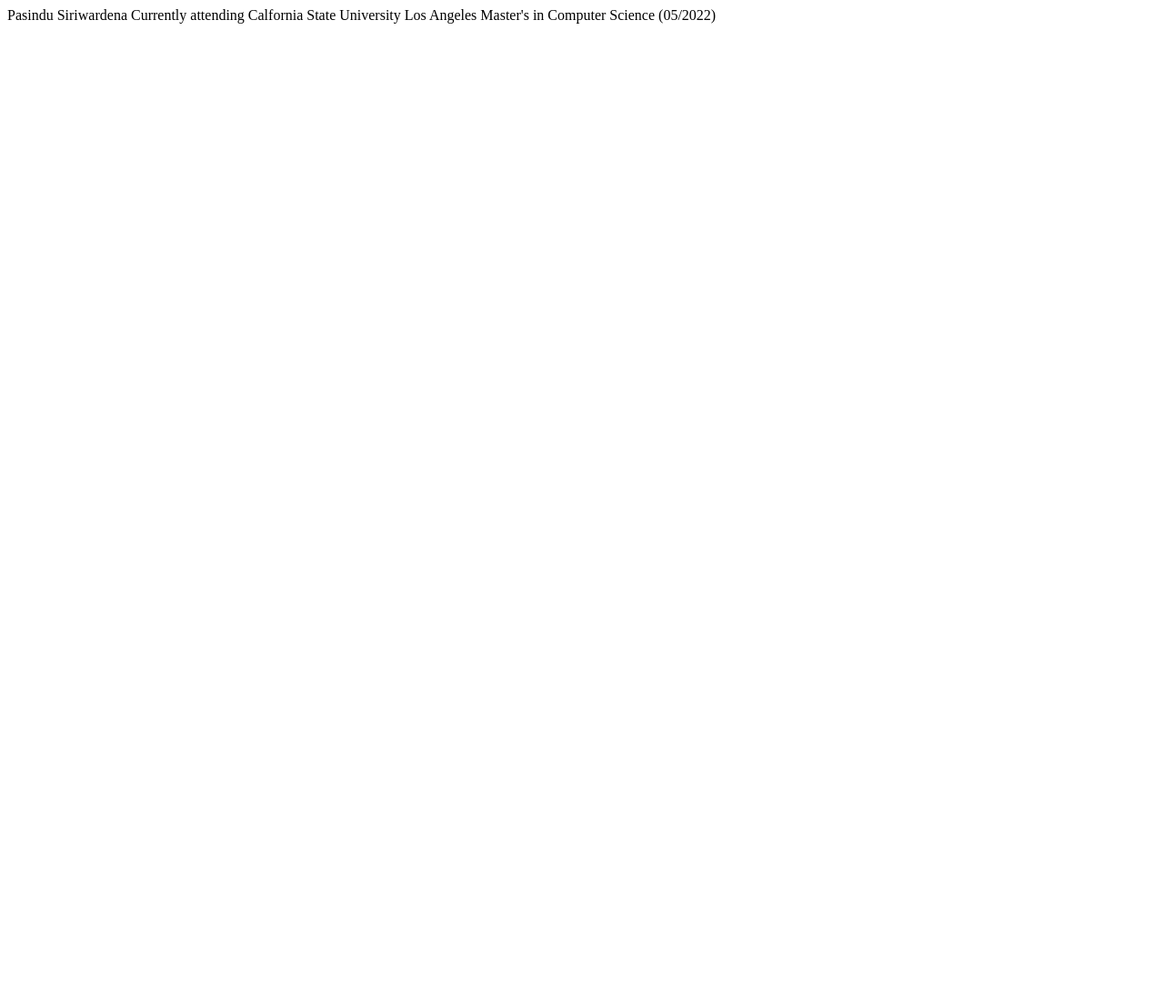
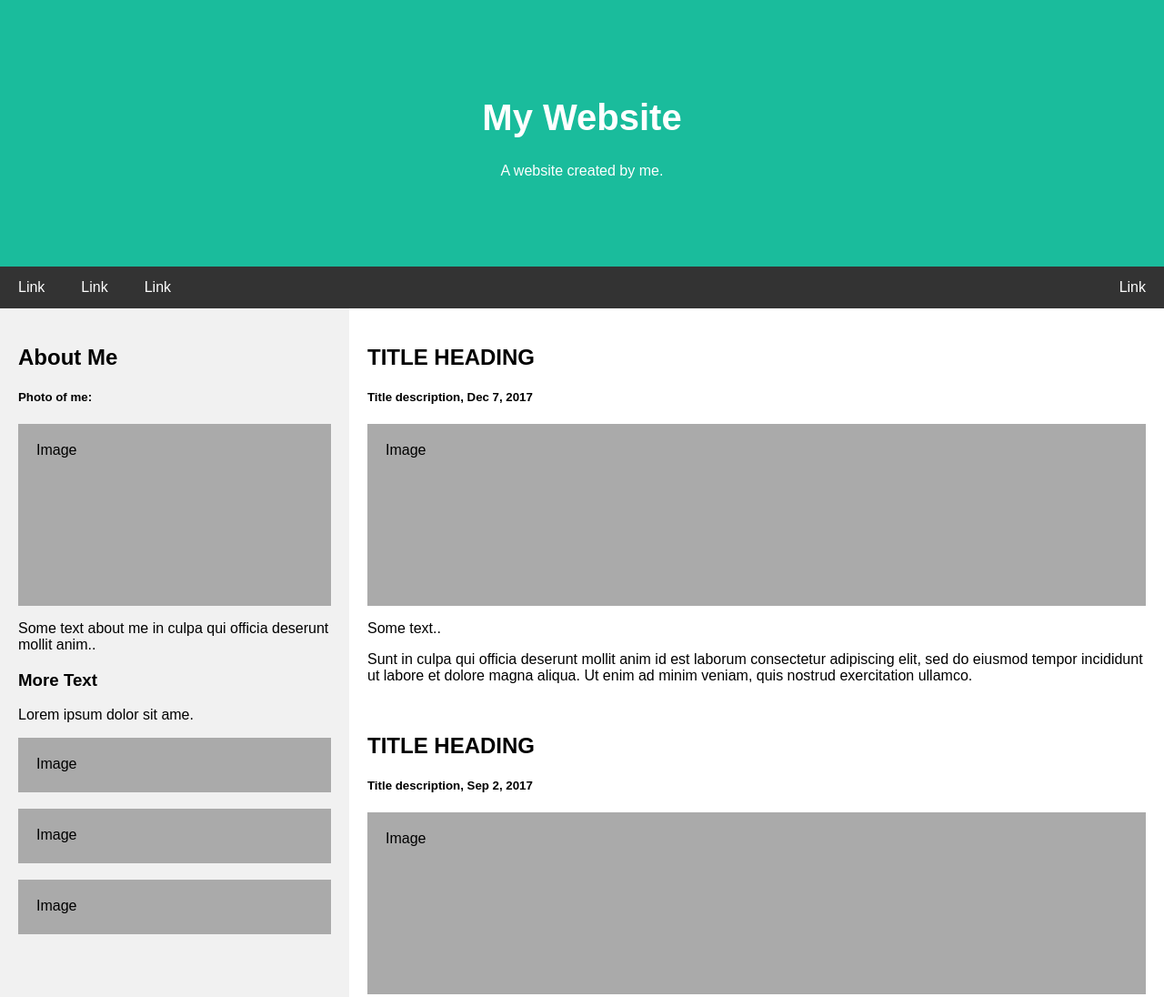
Before and after one commit to pasindu2siri/pasindu2siri.github.io, a plain HTML site: page index.html in a window 1280 px wide. Shown: the top 1096 px of the page at 91% size. Before the commit the page ends 800 px from the top, so only its background shows below. Drawn offline with Linux system fonts and the light colour scheme.

Commit message:
Restarting Project

```diff
--- a/index.html
+++ b/index.html
@@ -1,3 +1,172 @@
+<meta http-equiv='cache-control' content='no-cache'>
+<meta http-equiv='expires' content='0'>
+<meta http-equiv='pragma' content='no-cache'>
+
+
+<!DOCTYPE html>
+<html lang="en">
+<head>
+<title>Page Title</title>
+<meta charset="UTF-8">
+<meta name="viewport" content="width=device-width, initial-scale=1">
+<style>
+* {
+  box-sizing: border-box;
+}
+
+/* Style the body */
+body {
+  font-family: Arial, Helvetica, sans-serif;
+  margin: 0;
+}
+
+/* Header/logo Title */
+.header {
+  padding: 80px;
+  text-align: center;
+  background: #1abc9c;
+  color: white;
+}
+
+/* Increase the font size of the heading */
+.header h1 {
+  font-size: 40px;
+}
+
+/* Style the top navigation bar */
+.navbar {
+  overflow: hidden;
+  background-color: #333;
+}
+
+/* Style the navigation bar links */
+.navbar a {
+  float: left;
+  display: block;
+  color: white;
+  text-align: center;
+  padding: 14px 20px;
+  text-decoration: none;
+}
+
+/* Right-aligned link */
+.navbar a.right {
+  float: right;
+}
+
+/* Change color on hover */
+.navbar a:hover {
+  background-color: #ddd;
+  color: black;
+}
+
+/* Column container */
+.row {
+  display: -ms-flexbox; /* IE10 */
+  display: flex;
+  -ms-flex-wrap: wrap; /* IE10 */
+  flex-wrap: wrap;
+}
+
+/* Create two unequal columns that sits next to each other */
+/* Sidebar/left column */
+.side {
+  -ms-flex: 30%; /* IE10 */
+  flex: 30%;
+  background-color: #f1f1f1;
+  padding: 20px;
+}
+
+/* Main column */
+.main {
+  -ms-flex: 70%; /* IE10 */
+  flex: 70%;
+  background-color: white;
+  padding: 20px;
+}
+
+/* Fake image, just for this example */
+.fakeimg {
+  background-color: #aaa;
+  width: 100%;
+  padding: 20px;
+}
+
+/* Footer */
+.footer {
+  padding: 20px;
+  text-align: center;
+  background: #ddd;
+}
+
+/* Responsive layout - when the screen is less than 700px wide, make the two columns stack on top of each other instead of next to each other */
+@media screen and (max-width: 700px) {
+  .row {
+    flex-direction: column;
+  }
+}
+
+/* Responsive layout - when the screen is less than 400px wide, make the navigation links stack on top of each other instead of next to each other */
+@media screen and (max-width: 400px) {
+  .navbar a {
+    float: none;
+    width: 100%;
+  }
+}
+</style>
+</head>
+<body>
+
+<div class="header">
+  <h1>My Website</h1>
+  <p>A website created by me.</p>
+</div>
+
+<div class="navbar">
+  <a href="#">Link</a>
+  <a href="#">Link</a>
+  <a href="#">Link</a>
+  <a href="#" class="right">Link</a>
+</div>
+
+<div class="row">
+  <div class="side">
+    <h2>About Me</h2>
+    <h5>Photo of me:</h5>
+    <div class="fakeimg" style="height:200px;">Image</div>
+    <p>Some text about me in culpa qui officia deserunt mollit anim..</p>
+    <h3>More Text</h3>
+    <p>Lorem ipsum dolor sit ame.</p>
+    <div class="fakeimg" style="height:60px;">Image</div><br>
+    <div class="fakeimg" style="height:60px;">Image</div><br>
+    <div class="fakeimg" style="height:60px;">Image</div>
+  </div>
+  <div class="main">
+    <h2>TITLE HEADING</h2>
+    <h5>Title description, Dec 7, 2017</h5>
+    <div class="fakeimg" style="height:200px;">Image</div>
+    <p>Some text..</p>
+    <p>Sunt in culpa qui officia deserunt mollit anim id est laborum consectetur adipiscing elit, sed do eiusmod tempor incididunt ut labore et dolore magna aliqua. Ut enim ad minim veniam, quis nostrud exercitation ullamco.</p>
+    <br>
+    <h2>TITLE HEADING</h2>
+    <h5>Title description, Sep 2, 2017</h5>
+    <div class="fakeimg" style="height:200px;">Image</div>
+    <p>Some text..</p>
+    <p>Sunt in culpa qui officia deserunt mollit anim id est laborum consectetur adipiscing elit, sed do eiusmod tempor incididunt ut labore et dolore magna aliqua. Ut enim ad minim veniam, quis nostrud exercitation ullamco.</p>
+  </div>
+</div>
+
+<div class="footer">
+  <h2>Footer</h2>
+</div>
+
+</body>
+</html>
+
+
+
+
+<!--
 Pasindu Siriwardena
 Currently attending Calfornia State University Los Angeles
-Master's in Computer Science (05/2022)
+Master's in Computer Science (05/2022) -->
```
